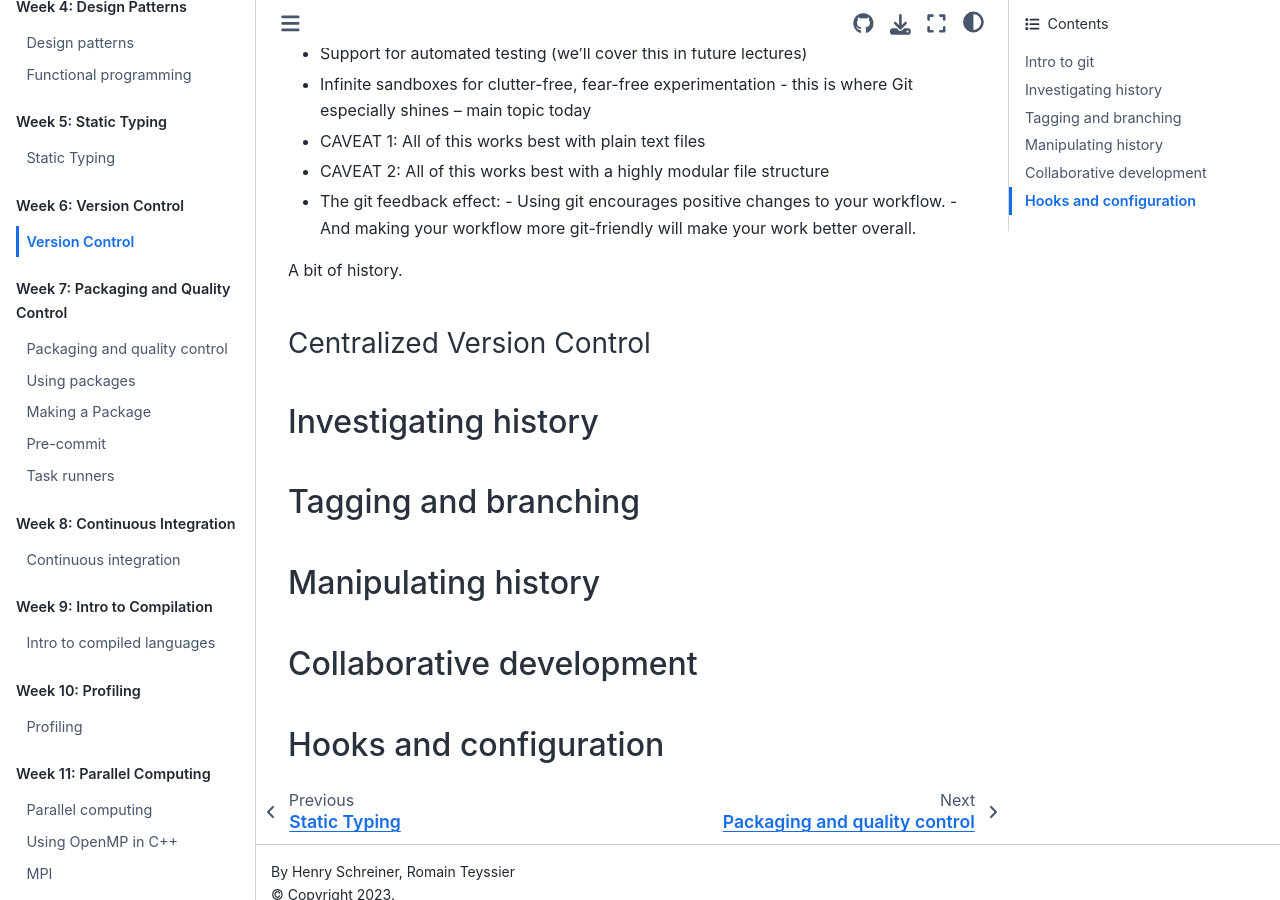
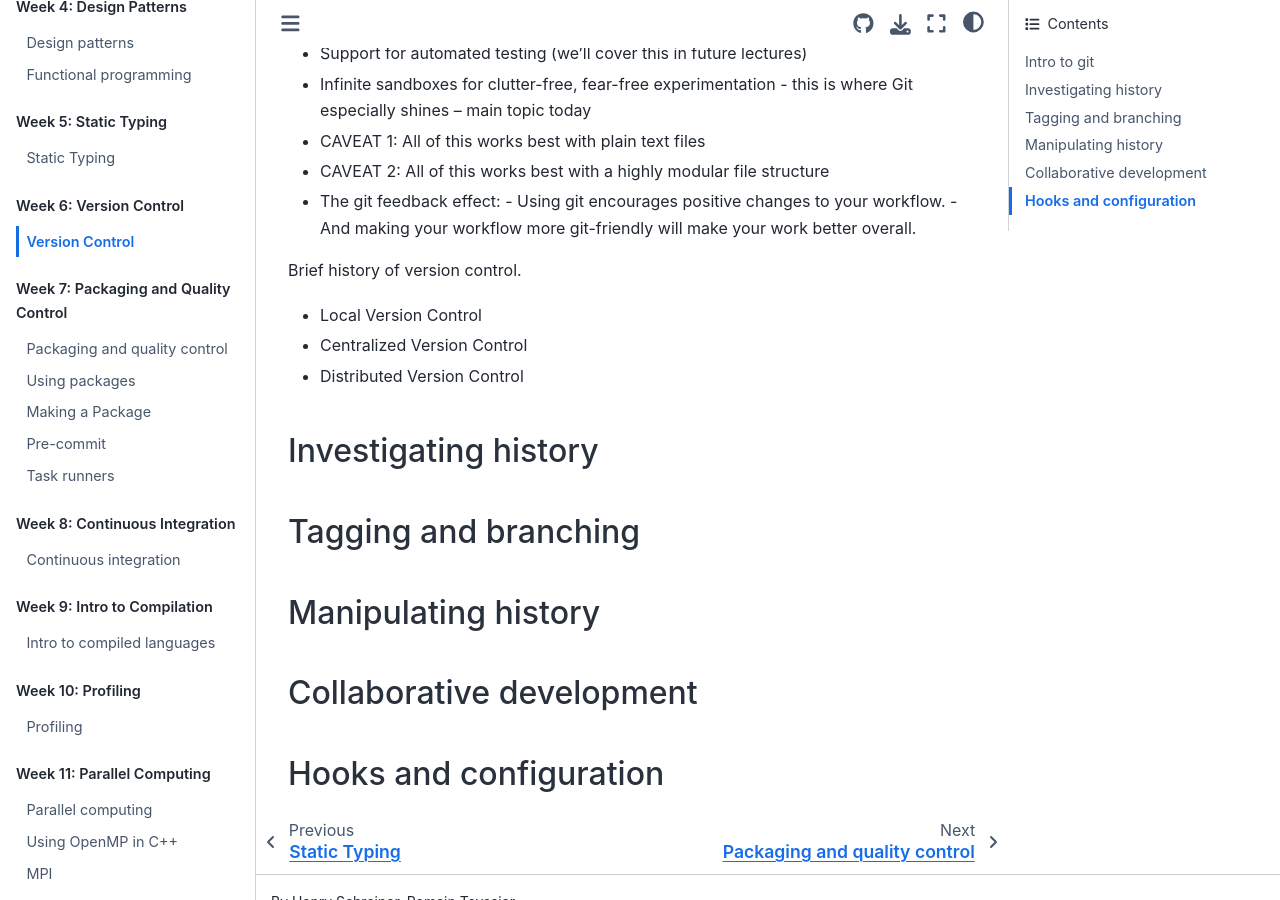
Before and after one commit to se-for-sci/se-for-sci.github.io, a Jupyter Book: the page built from content/week6/git.md, in a window 1280 px wide and 900 px high, scrolled down 1663 px. Built offline with Jupyter Book 1.0.4 settings and Sphinx 7.4.7 and the Sphinx Book theme 1.1.4, drawn with Linux system fonts in a browser that asks for light colours.

Commit message:
Update git.md

```diff
--- a/content/week6/git.md
+++ b/content/week6/git.md
@@ -49,10 +49,13 @@ Modern tools for collective intelligence.
         - And making your workflow more git-friendly will make your work better overall.
 
 
-A bit of history.
+Brief history of version control.
 
-### Centralized Version Control
+- Local Version Control
 
+- Centralized Version Control
+
+- Distributed Version Control
 
 ## Investigating history
 
```
